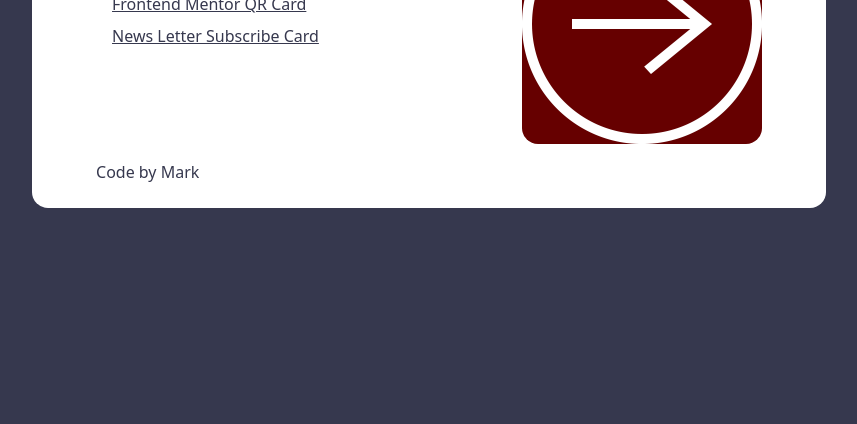
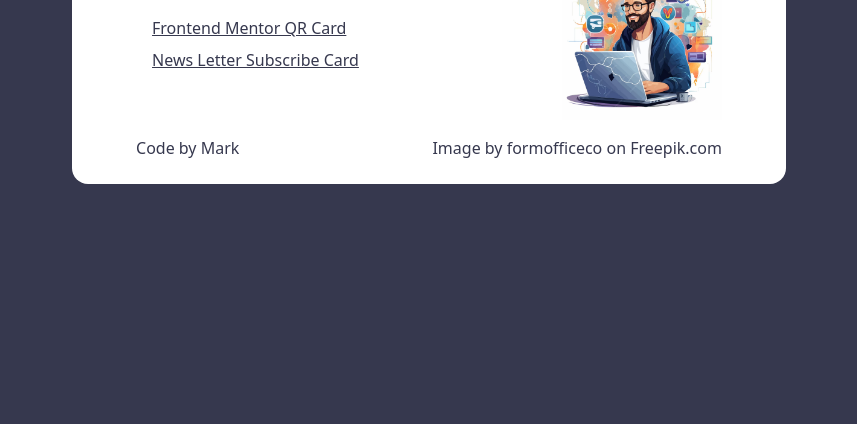
Before and after one commit to marksuson/marksuson.github.io, a website built with Vite: page index.html in a window 1280 px wide. Shown: the part 376-800 px from the top of the page, without its empty margins (211-1068 px from the left). Built offline with nearby package versions, Linux system fonts and the light colour scheme.

Commit message:
changing image

```diff
--- a/index.html
+++ b/index.html
@@ -37,15 +37,23 @@
           </ul>
         </section>
         <section
-          class="mr-16 mt-16 mb-4 bg-Crimson rounded-2xl flex items-center justify-center"
+          class="mr-16 mt-24 mb-4 rounded-2xl flex items-center justify-center"
         >
           <img
-            src="iconmonstr-arrow-right-circle-thin-240.png"
-            alt="white on black arrow in cirle"
+            src="man-coding.png"
+            alt="cartoon man coding"
+            class="w-40 h-40"
           />
         </section>
       </section>
-      <footer class="ml-16 mb-6">Code by Mark</footer>
+      <footer class="mx-16 mb-6 flex justify-between">
+        <section>Code by Mark</section>
+        <section>
+          <a href="https://www.freepik.com/author/formofficeco"
+            >Image by formofficeco on Freepik.com</a
+          >
+        </section>
+      </footer>
     </main>
   </body>
 </html>
```
Also changed, not shown: public/man-coding.png (added).
